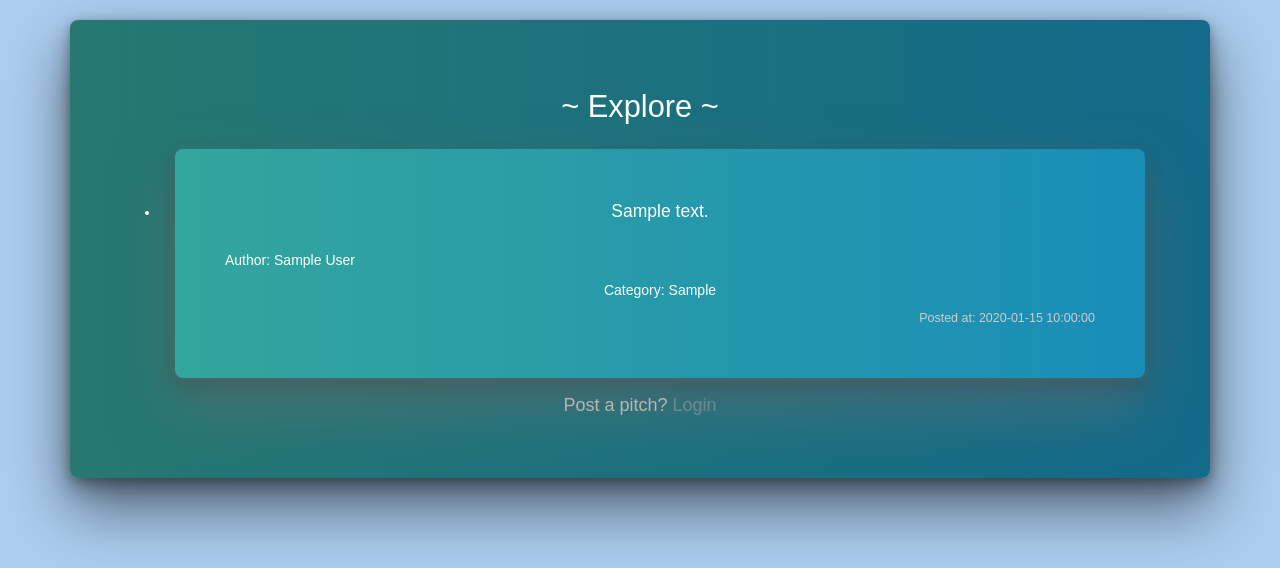
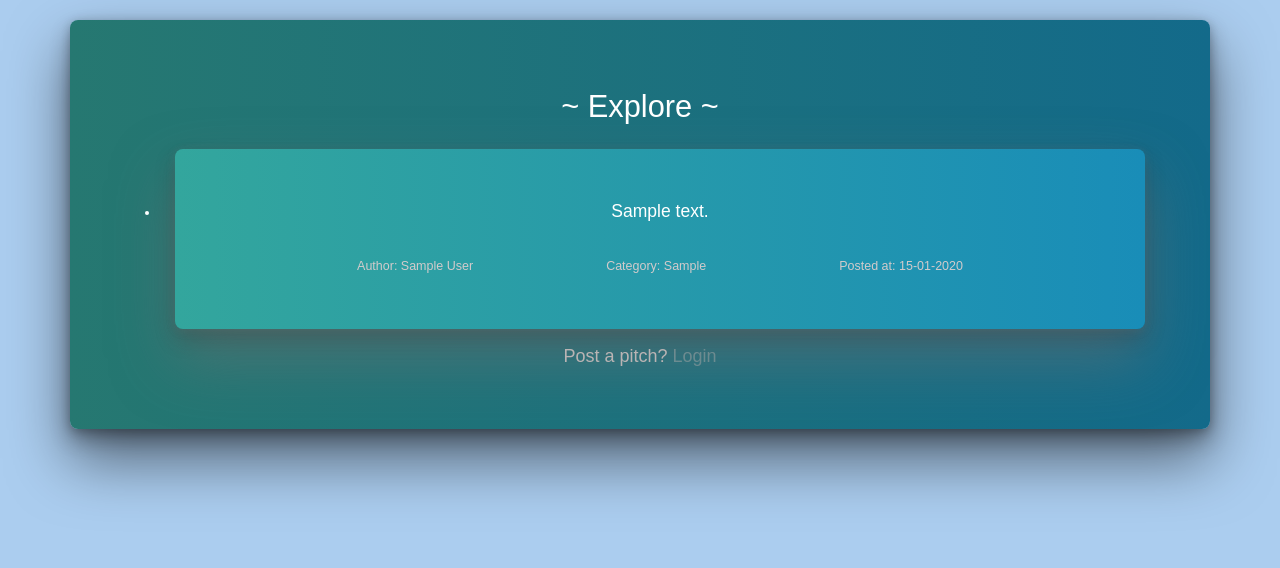
Before and after one commit to 96olbap/pitch-me, a Flask app: page / in a window 1280 px wide. Shown: the part 52-620 px from the top of the page. Run offline with Flask 2, Linux system fonts and the light colour scheme; tables that the repository leaves empty hold one stand-in row (values such as "Sample post"); some libraries are stand-ins or nearby versions.

Commit message:
This commit will update db and styling

```diff
--- a/app/__init__.py
+++ b/app/__init__.py
@@ -40,4 +40,5 @@
     from .auth import auth as auth_blueprint
     app.register_blueprint(auth_blueprint,url_prefix = '/authenticate')
 
+
     return app
--- a/app/main/forms.py
+++ b/app/main/forms.py
@@ -15,5 +15,5 @@
     '''
     message = TextAreaField('Write your pitch', validators= [InputRequired()])
     author = TextAreaField('Name of author', validators = [InputRequired()])
-    category = SelectField('Category', choices=(['Food', 'Sports', 'Travel', 'Art', 'Music', 'Film', 'Lifestyle', 'Other']), validators = [InputRequired()])
+    category = SelectField('Category', choices=(['', 'Food', 'Sports', 'Travel', 'Art', 'Music', 'Film', 'Lifestyle', 'Other']), validators = [InputRequired()])
     submit = SubmitField('Post')
--- a/app/static/css/styles.css
+++ b/app/static/css/styles.css
@@ -157,10 +157,38 @@
 
 #post-at {
     font-size: 1.25rem;
+    margin: 4px;
     margin-top: 5px;
     margin-bottom: 0;
-    text-align: right;
+    align-self: flex-end;
+    /* text-align: right; */
     color: rgb(210, 203, 203);
+}
+
+#pitch-author {
+    font-size: 1.25rem;
+    margin: 4px;
+    margin-top: 5px;
+    margin-bottom: 0;
+    align-self: flex-start;
+    /* text-align: left; */
+    color: rgb(210, 203, 203);
+}
+
+#pitch-category {
+    font-size: 1.25rem;
+    margin: 4px;
+    margin-top: 5px;
+    margin-bottom: 0;
+    align-self: center;
+    /* text-align: center; */
+    color: rgb(210, 203, 203);
+}
+
+#panga {
+    display: flex;
+    padding: 3px;
+    justify-content: space-evenly;
 }
 
 .publish {
--- a/app/templates/index.html
+++ b/app/templates/index.html
@@ -14,17 +14,15 @@
                             {{ pitch.message }}
                         </p>
                         <br>
-                        <div>
+                        <div id="panga">
                             <p id="pitch-author">
                                 Author: {{pitch.author}}
                             </p>
-                            <center>
-                                <p>
-                                    Category: {{pitch.category}}
-                                </p>
-                            </center>
+                            <p id="pitch-category">
+                                Category: {{pitch.category}}
+                            </p>
                             <p id="post-at">
-                                Posted at: {{pitch.date_posted}}
+                                Posted at: {{pitch.date_posted.strftime('%d-%m-%Y')}}
                             </p>
                         </div>
                     </div>
--- a/migrations/versions/1cea8251d9ee_initial_migration.py
+++ b/migrations/versions/cd741a64bfb4_initial_migration.py
@@ -1,8 +1,8 @@
 """Initial migration
 
-Revision ID: 1cea8251d9ee
+Revision ID: cd741a64bfb4
 Revises:
-Create Date: 2022-05-12 05:52:46.171680
+Create Date: 2022-05-12 06:52:40.635024
 
 """
 from alembic import op
@@ -10,7 +10,7 @@
 
 
 # revision identifiers, used by Alembic.
-revision = '1cea8251d9ee'
+revision = 'cd741a64bfb4'
 down_revision = None
 branch_labels = None
 depends_on = None
```
